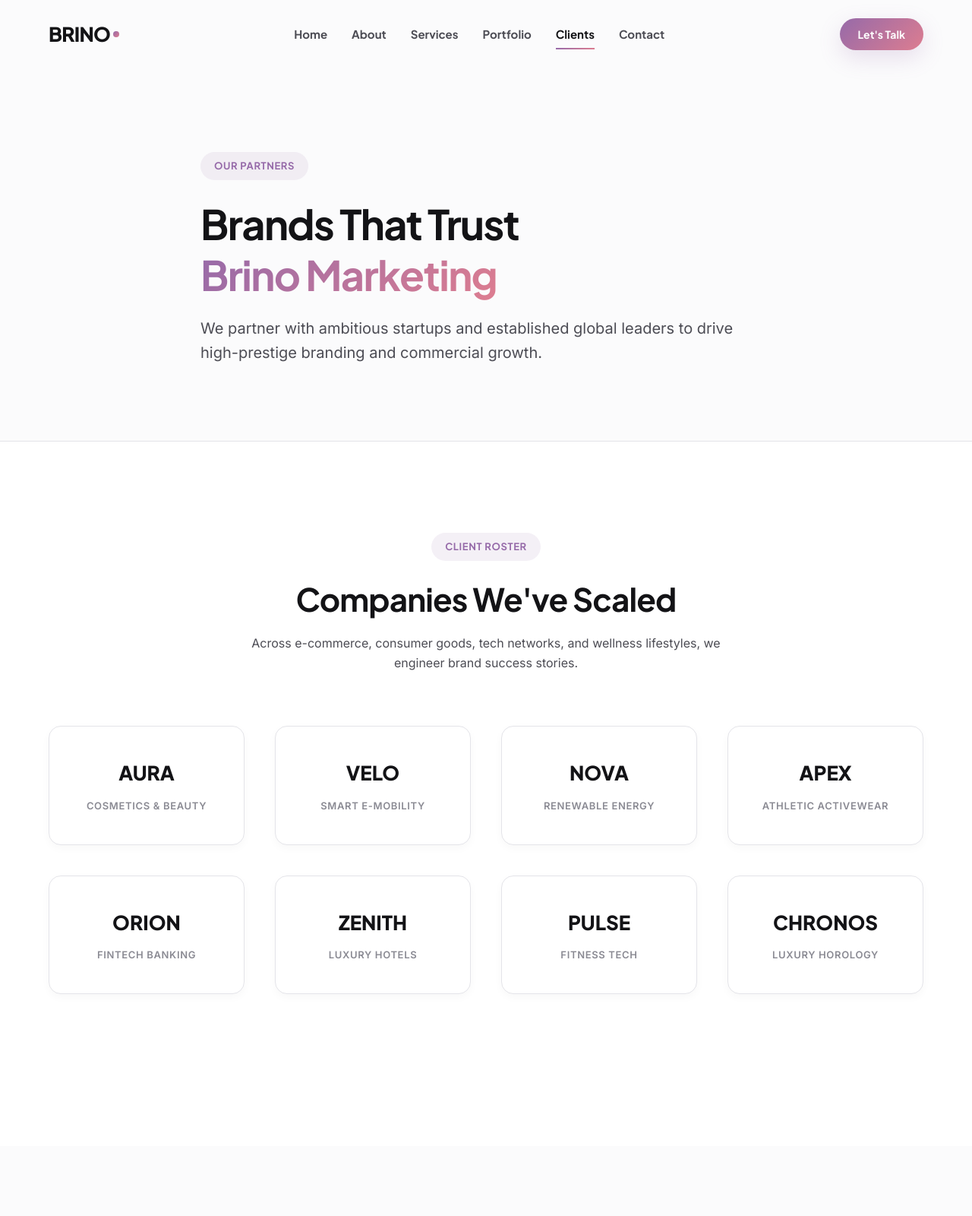
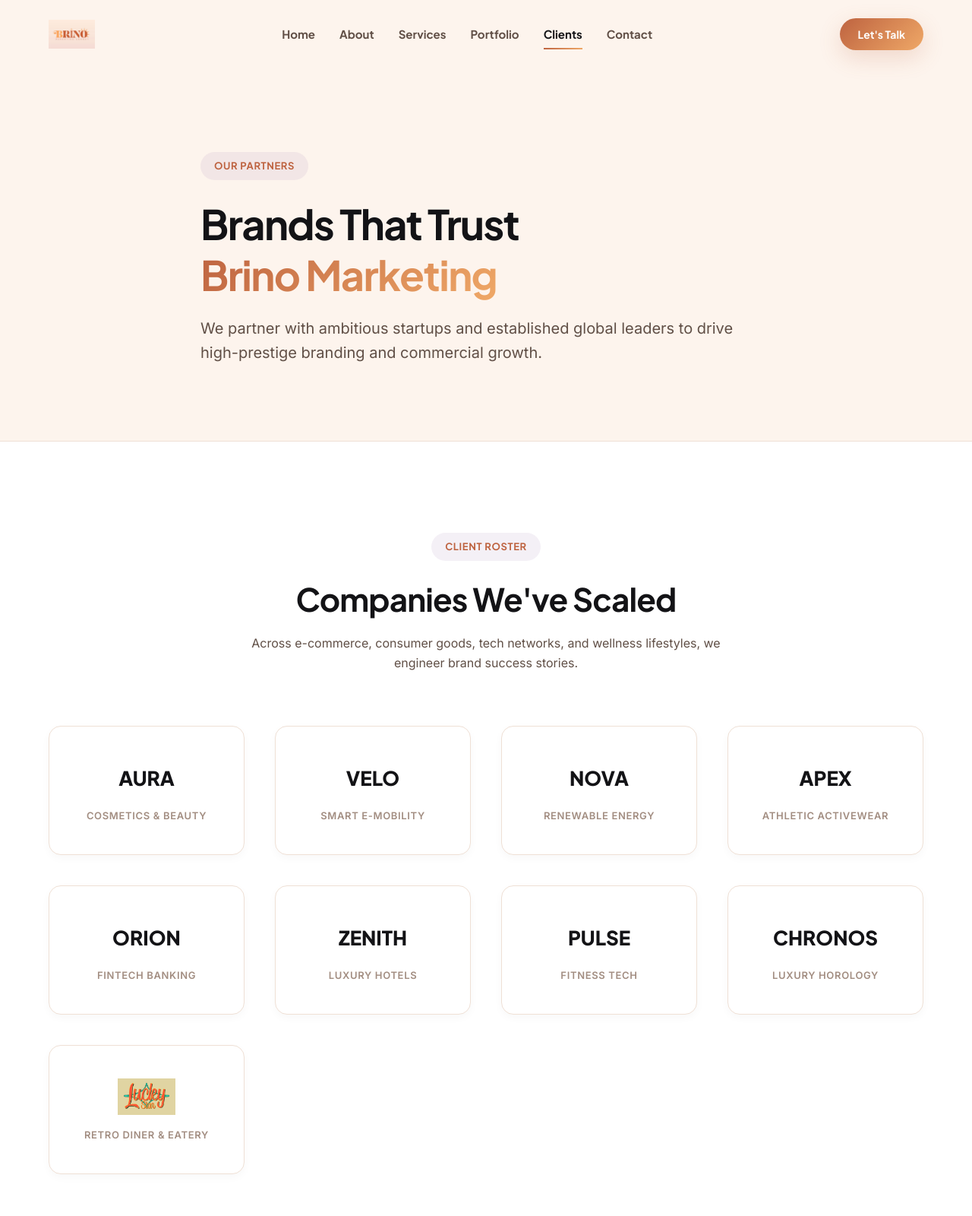
Before and after one commit to layaloo/brinowebsite, a plain HTML site: page clients.html in a window 1280 px wide. Shown: the top 1600 px of the page at 76% size. Drawn offline with Linux system fonts and the light colour scheme.

Commit message:
Update Brino Branding and add Lucky Star client updates

```diff
--- a/clients.html
+++ b/clients.html
@@ -13,7 +13,7 @@
 <body>
   <header>
     <div class="container header-container">
-      <a href="index.html" class="logo">BRINO<span></span></a>
+      <a href="index.html" class="logo"><img src="images/brino_logo.jpg" alt="Brino Marketing Agency" class="logo-img"></a>
       <nav class="nav-links">
         <a href="index.html">Home</a>
         <a href="about.html">About</a>
@@ -92,6 +92,11 @@
           <div class="client-full-logo">CHRONOS</div>
           <div class="client-full-industry">Luxury Horology</div>
         </div>
+        <!-- Client 9 -->
+        <div class="client-full-card">
+          <div class="client-full-logo"><img src="images/lucky_star_logo.jpg" alt="Lucky Star" style="max-height: 48px; display: block; margin: 0 auto;"></div>
+          <div class="client-full-industry">Retro Diner & Eatery</div>
+        </div>
       </div>
     </div>
   </section>
@@ -140,6 +145,18 @@
             <p>Attribution and performance tracking was a massive hurdle for our B2B tech platforms. Brino built clean dashboard funnels, audited our tag managers, and restructured our paid ad creative strategies. We achieved a 4.8x average campaign ROAS, generating over 12,000 highly qualified leads with exceptional efficiency.</p>
           </div>
         </div>
+
+        <!-- Testimonial 4 -->
+        <div class="client-testimonial-card reveal">
+          <div class="testimonial-card-left">
+            <div class="testimonial-card-logo"><img src="images/lucky_star_logo.jpg" alt="Lucky Star" style="max-height: 55px; display: block; margin: 0 auto 10px auto;"></div>
+            <div class="testimonial-card-author">Jimmy Vance</div>
+            <div class="testimonial-card-role">Owner, Lucky Star Diner</div>
+          </div>
+          <div class="testimonial-card-right">
+            <p>We needed to translate the nostalgic warm energy of our physical diner into a premium online presence. Brino Marketing delivered beyond our expectations. They redesigned our entire brand system, built a custom booking portal, and launched campaigns that increased our table reservations by 180% in just three months. They are true creative geniuses.</p>
+          </div>
+        </div>
       </div>
     </div>
   </section>
@@ -160,7 +177,7 @@
     <div class="container">
       <div class="footer-grid">
         <div class="footer-brand">
-          <a href="index.html" class="logo">BRINO<span></span></a>
+          <a href="index.html" class="logo"><img src="images/brino_logo.jpg" alt="Brino Marketing Agency" class="logo-img"></a>
           <p>Elevating brands through high-impact marketing, premium design, and results-driven strategies.</p>
         </div>
         <div class="footer-links">
--- a/css/style.css
+++ b/css/style.css
@@ -6,20 +6,20 @@
 :root {
   /* Brand Palette */
   --charcoal: #131316;
-  --purple: #966AA9;
-  --coral: #DD7D90;
+  --purple: #BE6340; /* Updated to brand-primary terracotta */
+  --coral: #EFA867;  /* Updated to brand-accent peach */
   --white: #FFFFFF;
-  --alabaster: #FBFBFC;
-  --grey-light: #F1F1F4;
-  --grey-border: #E4E4E9;
-  --grey-medium: #8A8A93;
-  --grey-text: #4C4C54;
+  --alabaster: #FDF4ED; /* Adjusted to warm cream to match new branding */
+  --grey-light: #F7EDE4;
+  --grey-border: #EFE0D5;
+  --grey-medium: #A28D81;
+  --grey-text: #604F46;
 
   /* Gradients */
   --gradient-brand: linear-gradient(135deg, var(--purple) 0%, var(--coral) 100%);
-  --gradient-brand-light: linear-gradient(135deg, rgba(150, 106, 169, 0.08) 0%, rgba(221, 125, 144, 0.08) 100%);
-  --gradient-dark: linear-gradient(135deg, #131316 0%, #202026 100%);
-  --gradient-overlay: linear-gradient(to top, rgba(19, 19, 22, 0.9) 0%, rgba(19, 19, 22, 0.2) 100%);
+  --gradient-brand-light: linear-gradient(135deg, rgba(190, 99, 64, 0.08) 0%, rgba(239, 168, 103, 0.08) 100%);
+  --gradient-dark: linear-gradient(135deg, #131316 0%, #291D17 100%);
+  --gradient-overlay: linear-gradient(to top, rgba(29, 21, 17, 0.9) 0%, rgba(29, 21, 17, 0.2) 100%);
 
   /* Typography */
   --font-primary: 'Inter', -apple-system, BlinkMacSystemFont, "Segoe UI", Roboto, sans-serif;
@@ -30,10 +30,10 @@
   --transition-fast: all 0.25s cubic-bezier(0.4, 0, 0.2, 1);
 
   /* Shadows & Radius */
-  --shadow-sm: 0 4px 12px rgba(19, 19, 22, 0.03);
-  --shadow-md: 0 12px 32px rgba(19, 19, 22, 0.06);
-  --shadow-lg: 0 24px 60px rgba(19, 19, 22, 0.1);
-  --shadow-brand: 0 10px 30px rgba(150, 106, 169, 0.2);
+  --shadow-sm: 0 4px 12px rgba(29, 21, 17, 0.03);
+  --shadow-md: 0 12px 32px rgba(29, 21, 17, 0.06);
+  --shadow-lg: 0 24px 60px rgba(29, 21, 17, 0.1);
+  --shadow-brand: 0 10px 30px rgba(190, 99, 64, 0.2);
   --radius-sm: 8px;
   --radius-md: 16px;
   --radius-lg: 24px;
@@ -273,22 +273,24 @@ header.scrolled {
 }
 
 .logo {
-  font-family: var(--font-heading);
-  font-size: 26px;
-  font-weight: 800;
-  letter-spacing: -0.03em;
-  color: var(--charcoal);
-  display: flex;
-  align-items: center;
-}
-
-.logo span {
-  display: inline-block;
-  width: 8px;
-  height: 8px;
-  border-radius: 50%;
-  background: var(--gradient-brand);
-  margin-left: 4px;
+  display: flex;
+  align-items: center;
+}
+
+.logo-img {
+  height: 38px;
+  max-width: 100%;
+  object-fit: contain;
+  transition: var(--transition-smooth);
+}
+
+header.scrolled .logo-img {
+  height: 32px;
+}
+
+.footer-brand .logo-img {
+  height: 44px;
+  margin-bottom: 20px;
 }
 
 .nav-links {
@@ -1542,6 +1544,28 @@ footer {
   font-weight: 800;
   color: var(--charcoal);
   margin-bottom: 12px;
+  display: flex;
+  justify-content: center;
+  align-items: center;
+  min-height: 55px;
+}
+
+.client-full-logo img {
+  max-height: 55px;
+  max-width: 100%;
+  object-fit: contain;
+}
+
+.client-logo-img {
+  max-height: 35px;
+  max-width: 120px;
+  object-fit: contain;
+  opacity: 0.75;
+  transition: var(--transition-fast);
+}
+
+.client-logo-img:hover {
+  opacity: 1;
 }
 
 .client-full-industry {
```
Also changed, not shown: about.html (+3 -3 lines), contact.html (+2 -2 lines), index.html (+12 -3 lines), portfolio.html (+20 -2 lines), services.html (+4 -4 lines), images/brino_logo.jpg (added), images/brino_stationery.jpg (added), images/diner.jpg (added), images/lucky_star_logo.jpg (added), images/office.jpg (added).
